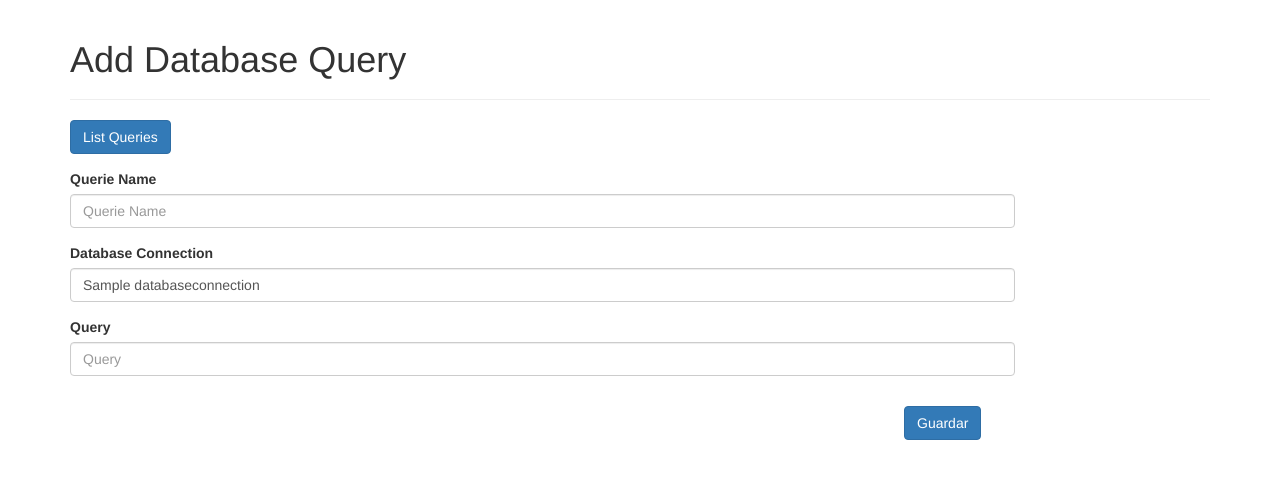
After one commit to fitocs452/django-dbManager, a Django app: page /database_manager/db_connections/1/db_query/new in a window 1280 px wide. The commit adds this page. Shown: the top 479 px of the page. Run offline with Django 3.2, Linux system fonts and the light colour scheme; tables that the repository leaves empty hold one stand-in row (values such as "Sample post"); some libraries are stand-ins or nearby versions.

Commit message:
Add Database Query Module

```diff
--- a/database_manager/forms.py
+++ b/database_manager/forms.py
@@ -16,3 +16,8 @@ class DatabaseConnectionEditForm(forms.ModelForm):
     class Meta:
         model = DatabaseConnection
         fields = ['name', 'databaseName', 'hostName', 'port', 'username', 'password']
+
+class DatabaseQueryForm(forms.Form):
+    name = forms.CharField(label="Querie Name", max_length=20);
+    database_connection = forms.CharField(label="Database Connection")
+    query = forms.CharField(label="Query", max_length=1500)
--- a/database_manager/models.py
+++ b/database_manager/models.py
@@ -14,9 +14,9 @@ class DatabaseConnection(models.Model):
     def __str__(self):
         return self.name
 
-class DatabaseQuerie(models.Model):
+class DatabaseQuery(models.Model):
     name = models.CharField(max_length=20)
-    querie = models.CharField(max_length=1500)
+    query = models.CharField(max_length=1500)
     database_connection = models.ForeignKey(DatabaseConnection, on_delete=models.CASCADE)
 
     def __str__(self):
--- /dev/null
+++ b/database_manager/static/database_manager/styles/database_query_add.css
@@ -0,0 +1,4 @@
+.save-button {
+    margin-top: 15px;
+    margin-left: 54px;
+}
--- /dev/null
+++ b/database_manager/templates/database_manager/db_query_add.html
@@ -0,0 +1,58 @@
+<!DOCTYPE html>
+<html>
+
+{% load bootstrap3 %}
+
+{% bootstrap_css %}
+{% bootstrap_javascript %}
+
+{% bootstrap_messages %}
+
+{% load staticfiles %}
+<head>
+    <link rel="stylesheet" type="text/css" href="{% static 'database_manager/styles/database_query_add.css' %}" />
+    <title>Database Query</title>
+</head>
+
+<body>
+    <div class="container">
+        <div class="page-header">
+            <h1>Add Database Query</h1>
+        </div>
+    </div>
+    <div class="container">
+        <a
+            href="{% url 'database_manager:db_run_querie' db_connection_id %}"
+            class="btn btn-primary"
+        >
+            {% bootstrap_icon "glyphicon glyphicon glyphicon-chevron-left" %} List Queries
+        </a>
+    </div>
+    <div style="margin-top: 15px;" class="container">
+        <form action="{% url 'database_manager:db_query_add' db_connection_id %}" method="post" >
+            {% csrf_token %}
+
+            <div class="row">
+                <div class="col-sm-10">
+                    {% bootstrap_form add_query_form layout="horizontal"%}
+                </div>
+            </div>
+
+            <div class="row">
+                {% buttons %}
+                    <div class="col-sm-2 col-sm-offset-8">
+                        <button
+                            id="save-button"
+                            type="submit"
+                            class="btn btn-primary save-button"
+                        >
+                            {% bootstrap_icon "glyphicon glyphicon-floppy-disk" %} Guardar
+                        </button>
+                    </div>
+                {% endbuttons %}
+            </div>
+        </form>
+    </div>
+</body>
+
+</html>
--- a/database_manager/urls.py
+++ b/database_manager/urls.py
@@ -10,4 +10,6 @@ urlpatterns = [
     url(r'^db_connections/add/$', views.db_connection_add, name='db_connections_add'),
     url(r'^db_connections/(?P<db_connection_id>[0-9]+)/edit/$', views.db_connection_edit, name='db_connection_edit'),
     url(r'^db_connections/(?P<db_connection_id>[0-9]+)/delete/$', views.db_connection_delete, name='db_connections_delete'),
+    url(r'^db_connections/(?P<db_connection_id>[0-9]+)/db_query/new$', views.db_query_save, name='db_query_add'),
+    url(r'^db_connections/(?P<db_connection_id>[0-9]+)/run_querie/(?P<db_query_id>[0-9]+)$', views.db_connection_run_query, name='db_run_query_listed')
 ]
--- a/database_manager/views.py
+++ b/database_manager/views.py
@@ -38,6 +38,8 @@ def db_connection_run_queries(request, db_connection_id):
             if verifyQuery(query) == False:
                 messages.error(request, "The Sql Query is not permitted, please enter a Sql Query valid")
 
+                queries_saved_list = DatabaseQuery.objects.all()
+
                 return render(
                     request,
                     'database_manager/db_connection_run_querie.html',
@@ -45,7 +47,8 @@ def db_connection_run_queries(request, db_connection_id):
                         'queryResult': None,
                         'headers': None,
                         'search_query_form': form,
-                        'db_connection_id': db_connection_id
+                        'db_connection_id': db_connection_id,
+                        'queries_list': queries_saved_list
                     }
                 )
 
@@ -74,6 +77,8 @@ def db_connection_run_queries(request, db_connection_id):
 
             # tables = extract_tables(query)
 
+            queries_saved_list = DatabaseQuery.objects.all()
+
             return render(
                 request,
                 'database_manager/db_connection_run_querie.html',
@@ -81,19 +86,23 @@ def db_connection_run_queries(request, db_connection_id):
                     'queryResult': rows,
                     'headers': headers,
                     'search_query_form': form,
-                    'db_connection_id': db_connection_id
+                    'db_connection_id': db_connection_id,
+                    'queries_list': queries_saved_list
                 }
             )
 
     else:
         form = QuerySearch()
 
+    queries_saved_list = DatabaseQuery.objects.all()
+
     return render(
         request,
         'database_manager/db_connection_run_querie.html',
         {
             'search_query_form': form,
-            'db_connection_id': db_connection_id
+            'db_connection_id': db_connection_id,
+            'queries_list': queries_saved_list
         }
     )
 
@@ -116,7 +125,7 @@ def db_connection_add(request):
 
             if (testDbConnection(hostName, port, username, password, databaseName) == False):
                 messages.error(request, "Connection failed")
-                return render(request, 'database_manager/db_connection_add.html', {'add_connection_form': form, 'error_message':'bad connection'})
+                return render(request, 'database_manager/db_connection_add.html', {'add_connection_form': form})
 
             try:
                 dbConnection = DatabaseConnection(
@@ -140,7 +149,7 @@ def db_connection_add(request):
     else:
         form = DatabaseConnectionForm()
 
-    return render(request, 'database_manager/db_connection_add.html', {'add_connection_form': form, 'error_message':'nuevo'})
+    return render(request, 'database_manager/db_connection_add.html', {'add_connection_form': form})
 
 def db_connection_edit(request, db_connection_id):
     dbConnection = get_object_or_404(DatabaseConnection, pk=db_connection_id)
@@ -198,6 +207,106 @@ def db_connection_delete(request, db_connection_id):
         messages.error(request, "Connection not deleted")
 
     return render(request, 'database_manager/db_connection_list.html', {'database_connections':dbConnections})
+
+def db_query_save(request, db_connection_id):
+    dbConnection = get_object_or_404(DatabaseConnection, pk = db_connection_id)
+
+    if request.method == 'POST':
+        print "Tomo el POST"
+
+        form = DatabaseQueryForm(request.POST)
+
+        if form.is_valid():
+            name = form.cleaned_data['name']
+            query = form.cleaned_data['query']
+
+            dbConnection = get_object_or_404(DatabaseConnection, pk = db_connection_id)
+
+            database_query = DatabaseQuery(
+                name = name,
+                query = query,
+                database_connection = dbConnection
+            )
+
+            print request.POST.get("id_query", "")
+
+            database_query.save()
+            try:
+
+                form = DatabaseQueryForm()
+                messages.success(request, "Query Saved")
+            except Exception, e:
+                messages.error(request, "Invalid data")
+
+            return render(
+                request,
+                'database_manager/db_query_add.html',
+                {
+                    'add_query_form': form,
+                    'db_connection_id':db_connection_id
+                }
+            )
+
+    else:
+        print "No tomo el post"
+        form = DatabaseQueryForm(
+            initial = {
+                'database_connection': dbConnection
+            }
+        )
+
+    return render(
+        request,
+        'database_manager/db_query_add.html',
+        {
+            'add_query_form': form,
+            'db_connection_id':db_connection_id
+        }
+    )
+
+def db_connection_run_query(request, db_connection_id, db_query_id):
+    dbConnection = get_object_or_404(DatabaseConnection, pk=db_connection_id)
+    dbQuery = get_object_or_404(DatabaseQuery, pk = db_query_id)
+
+    query = dbQuery.query
+    db = dbConnection.databaseName
+    host = dbConnection.hostName
+    port = dbConnection.port
+    user = dbConnection.username
+    passwd = dbConnection.password
+
+    try:
+        # We execute the query
+        db = MySQLdb.connect(host=host, port=int(port), user=user,passwd=passwd,db=db)
+        cursor = db.cursor()
+        cursor.execute(query)
+        rows = cursor.fetchall()
+
+        # We obtain the column names to display as headers in table
+        headers = parseSQL(query, cursor)
+
+        messages.success(request, "Query executed!")
+    except Exception, e:
+        rows = None
+        headers = None
+
+        messages.error(request, "The Sql Query is not permitted, please enter a Sql Query valid")
+
+    # tables = extract_tables(query)
+    form = QuerySearch(initial = { 'query': query})
+    queries_saved_list = DatabaseQuery.objects.all()
+
+    return render(
+        request,
+        'database_manager/db_connection_run_querie.html',
+        {
+            'queryResult': rows,
+            'headers': headers,
+            'search_query_form': form,
+            'db_connection_id': db_connection_id,
+            'queries_list': queries_saved_list
+        }
+    )
 
 ####################### Functions #############################
 
```
Also changed, not shown: database_manager/static/database_manager/styles.css (+10 -0 lines), database_manager/templates/database_manager/db_connection_run_querie.html (+27 -3 lines), database_manager/migrations/0003_auto_20160718_0119.py (added).
